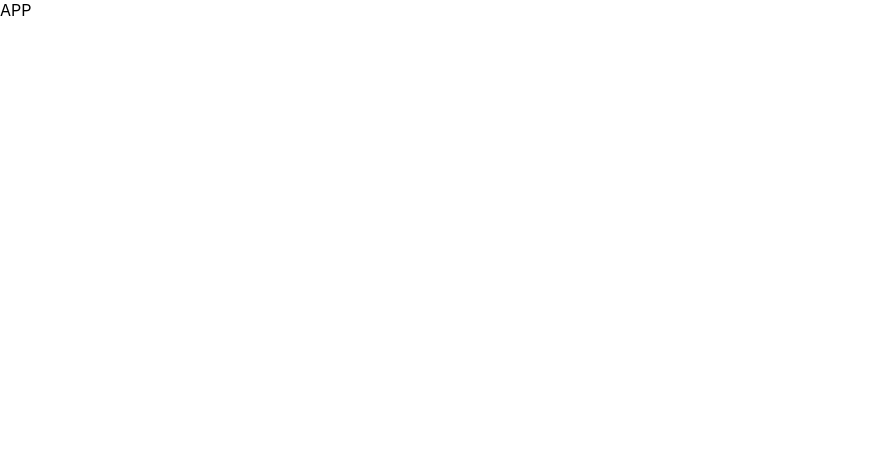
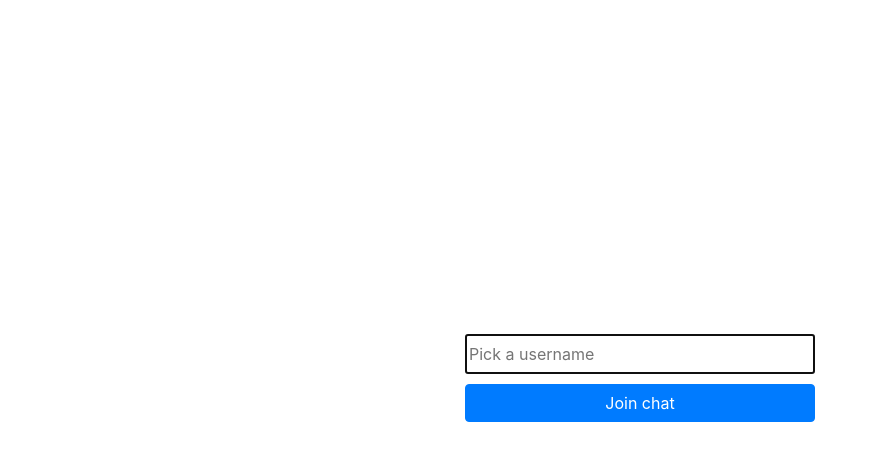
Before and after one commit to kirizhu/chat-app, a React (Create React App) app: page / in a window 1280 px wide. Shown: the top 460 px of the page, without its empty margins (0-878 px from the left). Built offline with nearby package versions, Linux system fonts and the light colour scheme.

Commit message:
AddUser+ styling done and added bootstrap

```diff
--- a/public/index.html
+++ b/public/index.html
@@ -25,6 +25,12 @@
       Learn how to configure a non-root public URL by running `npm run build`.
     -->
     <title>React App</title>
+    <link
+      rel="stylesheet"
+      href="https://stackpath.bootstrapcdn.com/bootstrap/4.5.2/css/bootstrap.min.css"
+      integrity="sha384-JcKb8q3iqJ61gNV9KGb8thSsNjpSL0n8PARn9HuZOnIxN0hoP+VmmDGMN5t9UJ0Z"
+      crossorigin="anonymous"
+    />
   </head>
   <body>
     <noscript>You need to enable JavaScript to run this app.</noscript>
--- a/src/App.js
+++ b/src/App.js
@@ -1,7 +1,18 @@
 import React from 'react';
+import { connect } from 'react-redux';
+import AddUser from './components/AddUser';
 
-function App() {
-  return <div className='App'>APP</div>;
+class App extends React.Component {
+  render() {
+    const username = this.props.user.username;
+    const addUser = !username ? <AddUser /> : null;
+
+    return <div>{addUser}</div>;
+  }
 }
 
-export default App;
+const mapStateToProps = (state) => ({
+  user: state.user,
+});
+
+export default connect(mapStateToProps)(App);
--- a/src/components/AddUser.js
+++ b/src/components/AddUser.js
@@ -1,6 +1,7 @@
 import React from 'react';
 import { connect } from 'react-redux';
-import { receiveUsername } from '../actions/userActions';
+import { receiveUsername } from '../actions/userAction';
+import './styles/AddUser.css';
 //TODO: functional component
 class AddUser extends React.Component {
   //TODO: use hooks
@@ -21,11 +22,14 @@ class AddUser extends React.Component {
 
   render() {
     return (
-      <form style={styles.form} onSubmit={(event) => this.handleClick(event)}>
-        <p style={styles.title}>Username</p>
+      <form
+        className='addUser-form'
+        onSubmit={(event) => this.handleClick(event)}
+      >
+        <p className='addUser-title'>Username</p>
 
         <input
-          style={styles.input}
+          className='addUser-input'
           name='username'
           type='text'
           placeholder='Pick a username'
@@ -35,7 +39,7 @@ class AddUser extends React.Component {
           autoFocus
         />
 
-        <button style={styles.button} type='submit' className='btn btn-primary'>
+        <button type='submit' className='btn btn-primary addUser-button'>
           Join chat
         </button>
       </form>
--- /dev/null
+++ b/src/components/styles/AddUser.css
@@ -0,0 +1,21 @@
+.addUser-form {
+  width: 350px;
+  margin: 0 auto;
+  padding: 300px 0px 0px 0px;
+  text-align: center;
+}
+
+.addUser-title {
+  color: white;
+  font-weight: bold;
+  margin: 0px 0px 10px 0px;
+}
+.addUser-input {
+  width: 100%;
+  height: 40px;
+  margin: 0px 0px 10px 0px;
+  padding: 10;
+}
+.addUser-button {
+  width: 100%;
+}
```
